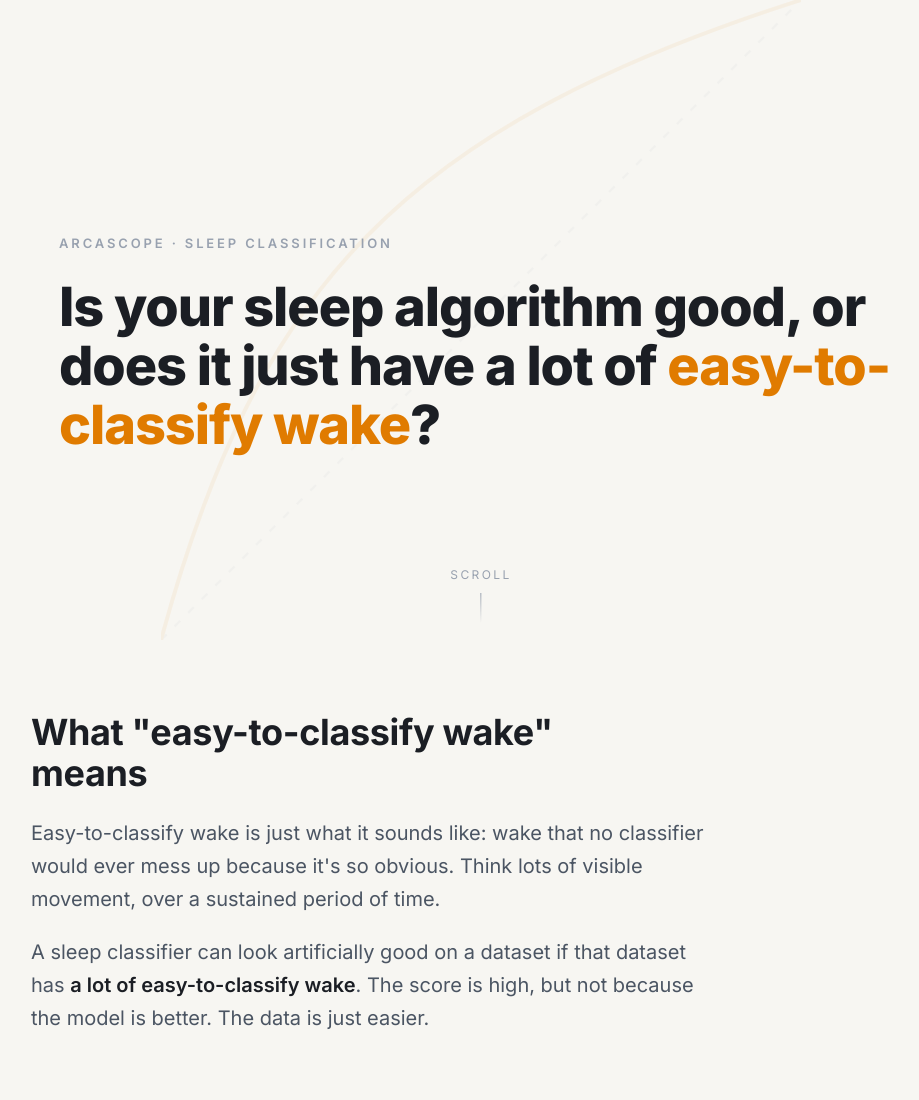
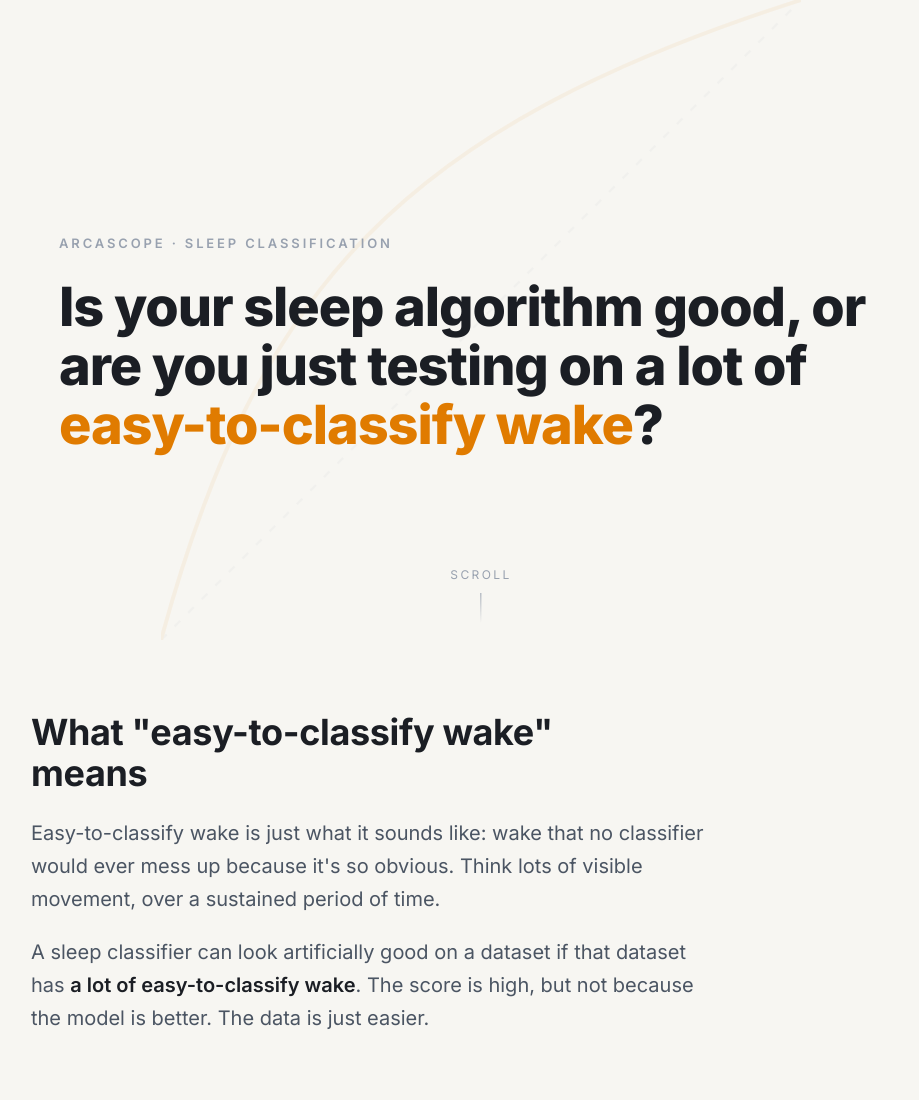
Before and after one commit to Arcascope/explainers, a plain HTML site: page etc/index.html in a window 1280 px wide. Shown: the top 1100 px of the page, without its empty margins (159-1078 px from the left). Drawn offline with Linux system fonts and the light colour scheme.

Commit message:
Reword hero: 'testing on' easy-to-classify wake
Co-Authored-By: Claude Fable 5 <noreply@anthropic.com>
Claude-Session: https://claude.ai/code/session_01Kvyo6aLCu24goDN7mvCp6m

```diff
--- a/etc/index.html
+++ b/etc/index.html
@@ -125,7 +125,7 @@
     </div>
     <div class="hero-inner wrap">
       <div class="eyebrow">Arcascope &middot; Sleep classification</div>
-      <h1>Is your sleep algorithm good, or does it just have a lot of <span class="hl">easy-to-classify wake</span>?</h1>
+      <h1>Is your sleep algorithm good, or are you just testing on a lot of <span class="hl">easy-to-classify wake</span>?</h1>
     </div>
     <div class="scroll-hint"><span>scroll</span><span class="arrow"></span></div>
   </header>
```
